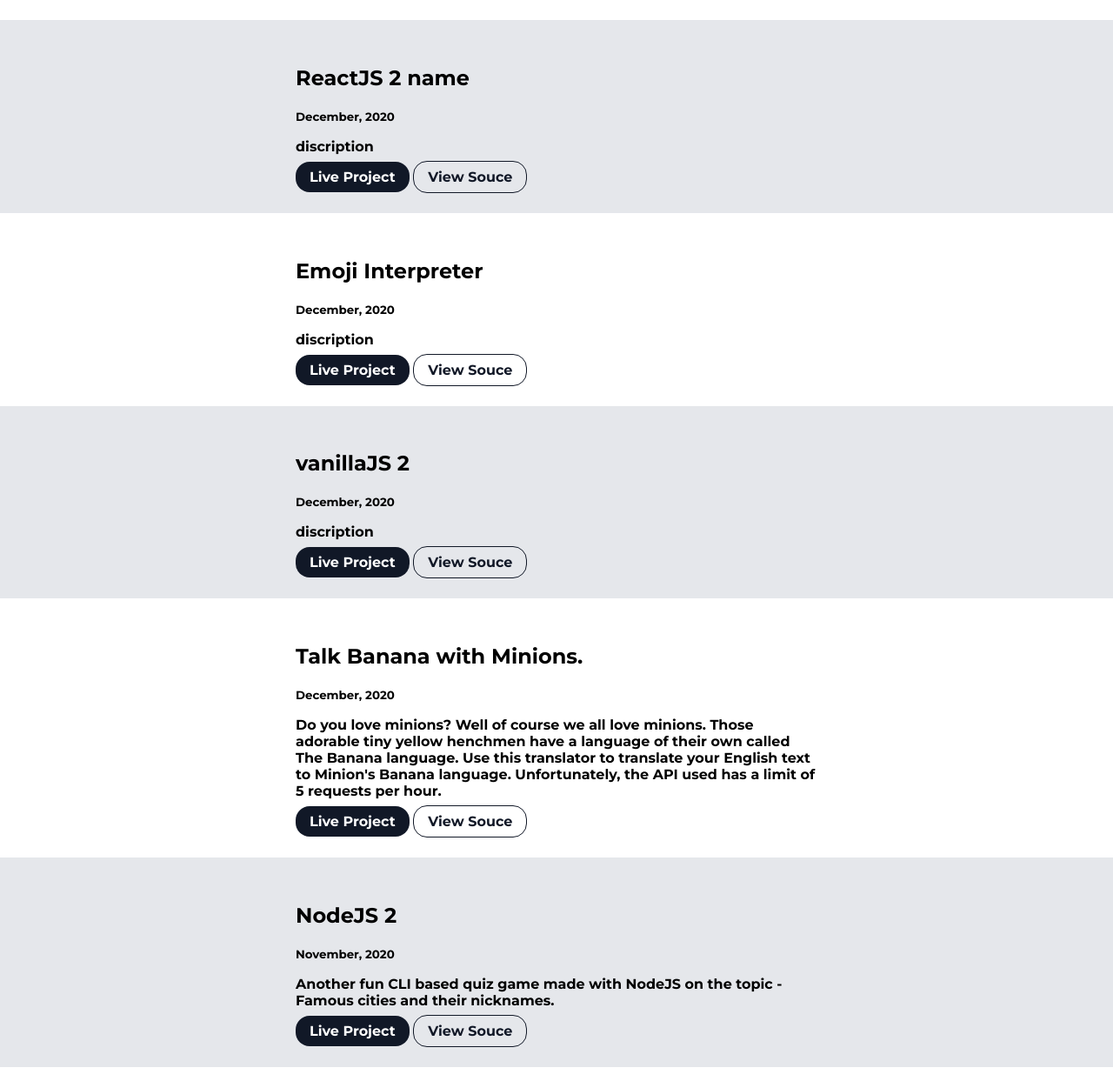
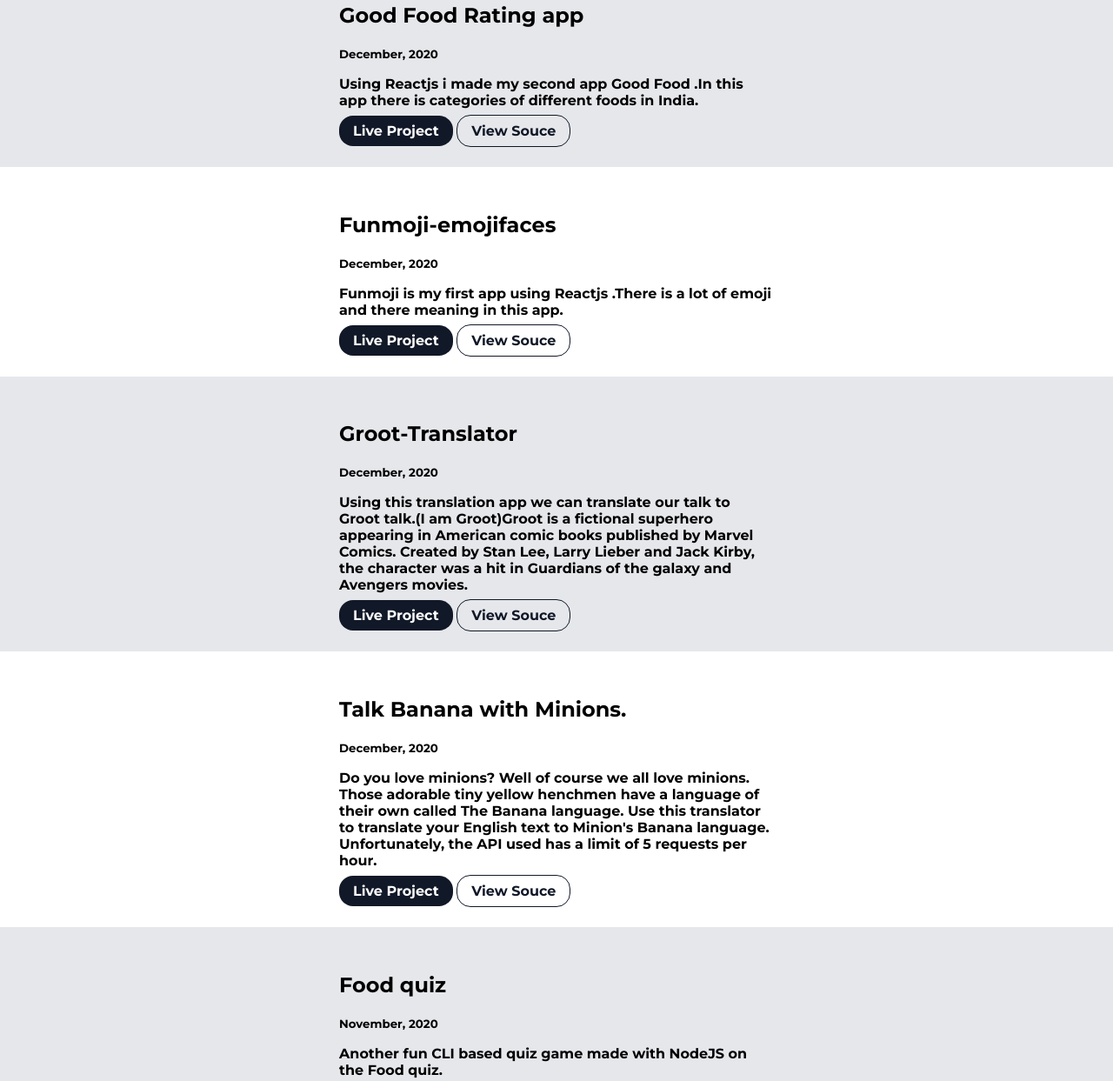
Before and after one commit to Ansh00/Ansh-portfolio, a plain HTML site: page projects.html in a window 1280 px wide. Shown: the part 361-1604 px from the top of the page at 87% size. Drawn offline with Linux system fonts and the light colour scheme.

Commit message:
docs:final

```diff
--- a/projects.html
+++ b/projects.html
@@ -37,31 +37,31 @@
 
     <section class="section ow">
         <div class="container container-center listing">
-            <h2>ReactJS 2 name</h2>
+            <h2>Good Food Rating app</h2>
             <small>December, 2020</small>
-            <p>discription </p>
-            <a target="_blank" class="link link-primary" href="netlify">Live Project</a>
-            <a target="_blank" class="link link-secondary" href="github">View Souce</a>
+            <p>Using Reactjs i made my second app Good Food .In this app there is categories of different foods in India.  </p>
+            <a target="_blank" class="link link-primary" href="https://kwnh9.csb.app/">Live Project</a>
+            <a target="_blank" class="link link-secondary" href="https://github.com/Ansh00/FoodRating_reactjs">View Souce</a>
         </div>
     </section>
 
     <section class="section">
         <div class="container container-center listing">
-            <h2> Emoji Interpreter</h2>
+            <h2> Funmoji-emojifaces </h2>
             <small>December, 2020</small>
-            <p>discription </p>
-            <a target="_blank" class="link link-primary" href="netlify">Live Project</a>
-            <a target="_blank" class="link link-secondary" href="github">View Souce</a>
+            <p>Funmoji is my first app using Reactjs .There is a lot of emoji and there meaning in this app. </p>
+            <a target="_blank" class="link link-primary" href="https://funmoji-reactjs.netlify.app/">Live Project</a>
+            <a target="_blank" class="link link-secondary" href="https://github.com/Ansh00/Fun-emoji_reactjs">View Souce</a>
         </div>
     </section>
 
     <section class="section ow">
         <div class="container container-center listing">
-            <h2>vanillaJS 2</h2>
+            <h2>Groot-Translator</h2>
             <small>December, 2020</small>
-            <p>discription</p>
-            <a target="_blank" class="link link-primary" href="netlify">Live Project</a>
-            <a target="_blank" class="link link-secondary" href="github">View Souce</a>
+            <p>Using this translation app we can translate  our talk to Groot talk.(I am Groot)Groot is a fictional superhero appearing in American comic books published by Marvel Comics. Created by Stan Lee, Larry Lieber and Jack Kirby, the character was a hit in Guardians of the galaxy and Avengers movies. </p>
+            <a target="_blank" class="link link-primary" href="https://groot-talk-translator.netlify.app/">Live Project</a>
+            <a target="_blank" class="link link-secondary" href="https://github.com/Ansh00/Groot-Translator-vanillajs">View Souce</a>
         </div>
     </section>
 
@@ -71,18 +71,18 @@
             <small>December, 2020</small>
             <p>Do you love minions? Well of course we all love minions.
                 Those adorable tiny yellow henchmen have a language of their own called The Banana language. Use this translator to translate your English text to Minion's Banana language. Unfortunately, the API used has a limit of 5 requests per hour.</p>
-            <a target="_blank" class="link link-primary" href="netlify">Live Project</a>
-            <a target="_blank" class="link link-secondary" href="github">View Souce</a>
+            <a target="_blank" class="link link-primary" href="https://banana-talk-vanilla.netlify.app/">Live Project</a>
+            <a target="_blank" class="link link-secondary" href="https://github.com/Ansh00/banana-talk-vanillajs">View Souce</a>
         </div>
     </section>
 
     <section class="section ow">
         <div class="container container-center listing">
-            <h2>NodeJS 2</h2>
+            <h2>Food quiz</h2>
             <small>November, 2020</small>
-            <p>Another fun CLI based quiz game made with NodeJS on the topic - Famous cities and their nicknames.</p>
-            <a target="_blank" class="link link-primary" href="netlify">Live Project</a>
-            <a target="_blank" class="link link-secondary" href="github">View Souce</a>
+            <p>Another fun CLI based quiz game made with NodeJS on the Food quiz.</p>
+            <a target="_blank" class="link link-primary" href="https://repl.it/@Ansh00/MyQuiz-2?embed=1&output=1#index.js">Live Project</a>
+            <a target="_blank" class="link link-secondary" href="https://github.com/Ansh00/MyQuiz">View Souce</a>
         </div>
     </section>
 
@@ -91,8 +91,8 @@
             <h2>Do You Know Me?</h2>
             <small>November, 2020</small>
             <p>A fun CLI based quiz made with NodeJS. You can sent it to your friends and find out who really knnows you.</p>
-            <a target="_blank" class="link link-primary" href="netlify">Live Project</a>
-            <a target="_blank" class="link link-secondary" href="github">View Souce</a>
+            <a target="_blank" class="link link-primary" href="https://repl.it/@Ansh00/Do-you-know-me-2?embed=1&output=1#index.js">Live Project</a>
+            <a target="_blank" class="link link-secondary" href="https://github.com/Ansh00/DoYouKnowMeWell">View Souce</a>
         </div>
     </section>
 
--- a/style.css
+++ b/style.css
@@ -24,7 +24,7 @@ hr {
 }
 
 .container-center {
-    max-width: 600px;
+    max-width: 500px;
     margin: auto;
 }
 
@@ -64,7 +64,7 @@ hr {
 }
 
 .navigation .nav-brand {
-    font-size: 2rem;
+    font-size: 1rem;
     text-align: left;
 }
 
```
